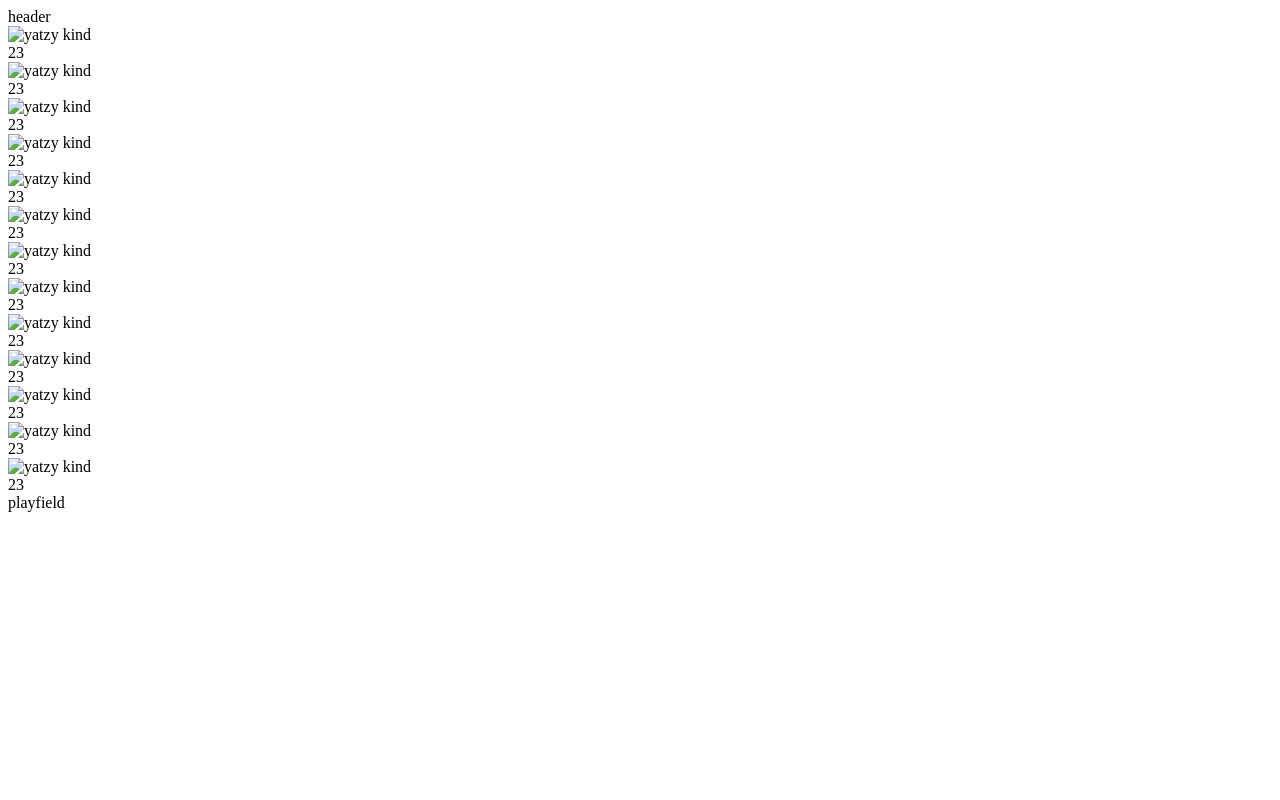
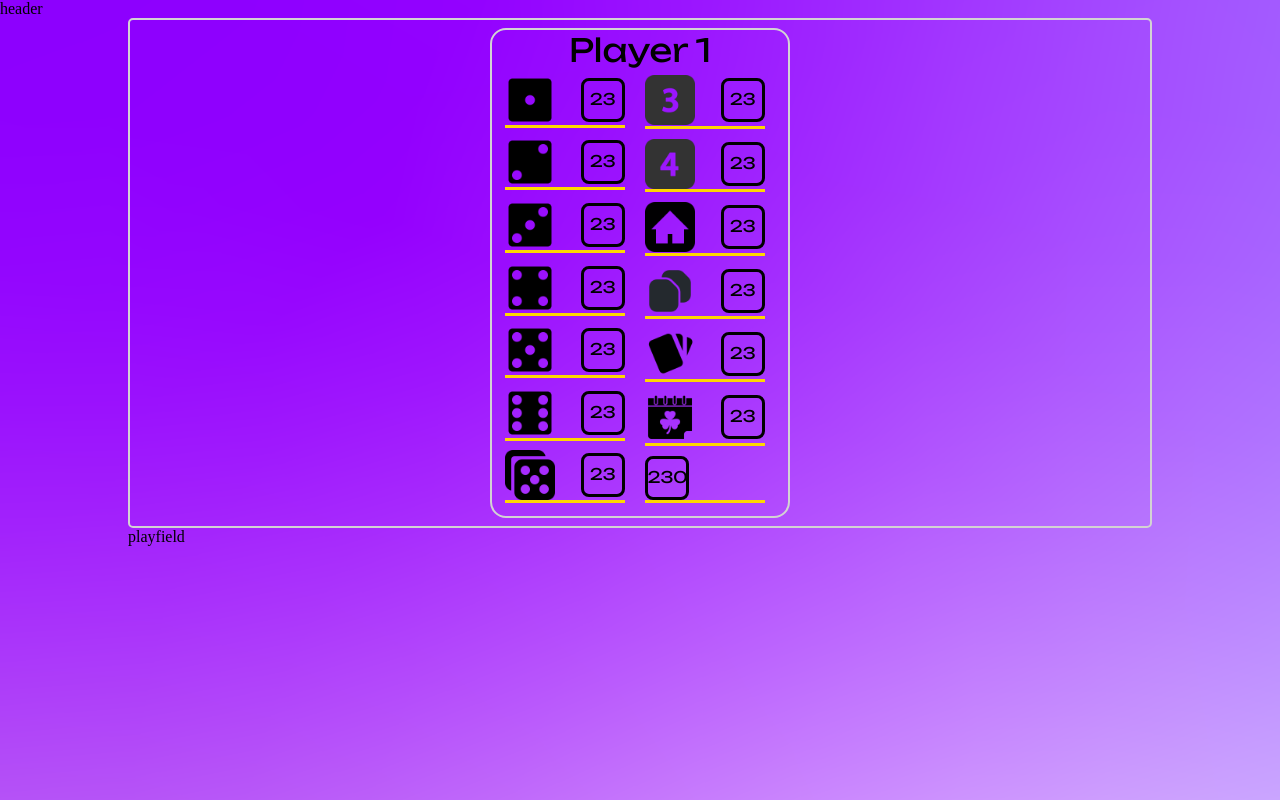
Before and after one commit to DmiTsa/yatzy, a plain HTML site: page index.html in a window 1280 px wide. Drawn offline with Linux system fonts and the light colour scheme.

Commit message:
feat: icons interface

```diff
--- a/index.css
+++ b/index.css
@@ -1,4 +1,101 @@
-.dice {
+@font-face {
+    font-family: "Unbounded-variable";
+    src: url("./fonts/Unbounded/Unbounded-VariableFont_wght.ttf") format("woff2-variations");
+    font-weight: 400 900;
+    /* font-stretch: 75% 125%; */
+    font-style: normal;
+}
+
+* {
+    box-sizing: border-box;
+    margin: 0;
+    padding: 0;
+}
+
+/* .container {
+    margin: 0 auto;
+} */
+
+body {
+    background: url(./assets/background.png);
+}
+
+.field {
+    max-width: 1024px;
+    margin: 0 auto;
+    display: flex;
+    flex-direction: column;
+}
+
+.tables {
+    padding: 0.5rem;
+    display: flex;
+    justify-content: space-around;
+    border: 2px solid lightgray;
+    border-radius: 5px;
+}
+
+.table {
+    width: 300px;
+    /* height: 500px; */
+    /* margin: 10px; */
+    padding: 0.5rem;
+    padding-top: 0;
+    display: flex;
+    flex-direction: column;
+    /* justify-content: space-between; */
+    border: 2px solid lightgray;
+    border-radius: 1rem;
+    /* background-color: brown; */
+}
+
+.sides {
+    display: flex;
+    justify-content: space-between;
+
+}
+
+.player {
+    text-align: center;
+    font-family: 'Unbounded-variable', monospace;
+    font-size: 2rem;
+}
+
+.table .side {
+    display: flex;
+    flex-wrap: wrap;
+    /* row-gap: 0.5rem; */
+}
+
+.row {
+    width: 120px;
+    /* height: 40px; */
+    display: flex;
+    margin: 0.3rem;
+    justify-content: space-between;
+    align-items: center;
+    border-bottom: 3px solid gold;
+}
+
+.row img {
     width: 50px;
     height: 50px;
 }
+
+.row .kind_points {
+    width: 44px;
+    height: 44px;
+    padding-top: 0.5rem;
+    text-align: center;
+    font-family: 'Unbounded-variable', monospace;
+    font-size: 1rem;
+    border: 3px solid black;
+    border-radius: 8px;
+}
+
+.dice-field {}
+
+/* .dice {
+    width: 50px;
+    height: 50px;
+} */
--- a/index.html
+++ b/index.html
@@ -15,72 +15,94 @@
             header
         </div>
 
+        <div class="field">
+
             <div class="tables">
 
                 <div class="table">
-                <div class="row tile_one">
-                    <img class="tileImg" src="" alt="yatzy kind">
+
+                    <div class="player">Player 1</div>
+
+                    <div class="sides">
+
+                        <div class="side">
+
+                            <div class="row">
+                                <img class="tileImg" src="./assets/field/one.png" alt="yatzy kind">
                                 <div class="kind_points">23</div>
                             </div>
 
-                <div class="row tile_two">
-                    <img class="tileImg" src="" alt="yatzy kind">
+                            <div class="row">
+                                <img class="tileImg" src="./assets/field/two.png" alt="yatzy kind">
                                 <div class="kind_points">23</div>
                             </div>
 
-                <div class="row tile_three">
-                    <img class="tileImg" src="" alt="yatzy kind">
+                            <div class="row">
+                                <img class="tileImg" src="./assets/field/three.png" alt="yatzy kind">
                                 <div class="kind_points">23</div>
                             </div>
 
-                <div class="row tile_four">
-                    <img class="tileImg" src="" alt="yatzy kind">
+                            <div class="row">
+                                <img class="tileImg" src="./assets/field/four.png" alt="yatzy kind">
                                 <div class="kind_points">23</div>
                             </div>
 
-                <div class="row tile_five">
-                    <img class="tileImg" src="" alt="yatzy kind">
+                            <div class="row">
+                                <img class="tileImg" src="./assets/field/five.png" alt="yatzy kind">
                                 <div class="kind_points">23</div>
                             </div>
 
-                <div class="row tile_six">
-                    <img class="tileImg" src="" alt="yatzy kind">
+                            <div class="row">
+                                <img class="tileImg" src="./assets/field/six.png" alt="yatzy kind">
                                 <div class="kind_points">23</div>
                             </div>
 
-                <div class="row tile_kind_three">
-                    <img class="tileImg" src="" alt="yatzy kind">
+                            <div class="row">
+                                <img class="tileImg" src="./assets/field/yat.png" alt="yatzy kind">
                                 <div class="kind_points">23</div>
                             </div>
 
-                <div class="row tile_kind_four">
-                    <img class="tileImg" src="" alt="yatzy kind">
+                        </div>
+
+                        <div class="side">
+
+                            <div class="row">
+                                <img class="tileImg" src="./assets/field/kind_three.png" alt="yatzy kind">
                                 <div class="kind_points">23</div>
                             </div>
 
-                <div class="row tile_house">
-                    <img class="tileImg" src="" alt="yatzy kind">
+                            <div class="row">
+                                <img class="tileImg" src="./assets/field/kind_four.png" alt="yatzy kind">
                                 <div class="kind_points">23</div>
                             </div>
 
-                <div class="row tile_small">
-                    <img class="tileImg" src="" alt="yatzy kind">
+                            <div class="row">
+                                <img class="tileImg" src="./assets/field/house.png" alt="yatzy kind">
                                 <div class="kind_points">23</div>
                             </div>
 
-                <div class="row tile_large">
-                    <img class="tileImg" src="" alt="yatzy kind">
+                            <div class="row">
+                                <img class="tileImg" src="./assets/field/small.png" alt="yatzy kind">
                                 <div class="kind_points">23</div>
                             </div>
 
-                <div class="row tile_yat">
-                    <img class="tileImg" src="" alt="yatzy kind">
+                            <div class="row">
+                                <img class="tileImg" src="./assets/field/large.png" alt="yatzy kind">
                                 <div class="kind_points">23</div>
                             </div>
 
-                <div class="row tile_chance">
-                    <img class="tileImg" src="" alt="yatzy kind">
+                            <div class="row">
+                                <img class="tileImg" src="./assets/field/chance.png" alt="yatzy kind">
                                 <div class="kind_points">23</div>
+                            </div>
+
+                            <div class="row total">
+                                <!-- <img class="tileImg" src="" alt="yatzy kind"> -->
+                                <div class="kind_points">230</div>
+                            </div>
+
+                        </div>
+
                     </div>
 
                 </div>
@@ -95,7 +117,10 @@
 
             </div>
 
-        <div class="playfield">playfield</div>
+            <div class="dice-field">playfield</div>
+
+        </div>
+
     </div>
     <!-- <img class="dice" src="./assets/diceImg/d1.png" alt="dice"> -->
 </body>
```
Also changed, not shown: assets/background.png (added), assets/field/chance.png (added), assets/field/five.png (added), assets/field/four.png (added), assets/field/house.png (added), assets/field/kind_four.png (added), assets/field/kind_three.png (added), assets/field/large.png (added), assets/field/six.png (added), assets/field/small.png (added), assets/field/three.png (added), assets/field/total.png (added), assets/field/two.png (added), assets/field/yat.png (added), 1 more files. Lines whose indentation alone changed are shown as unchanged.
